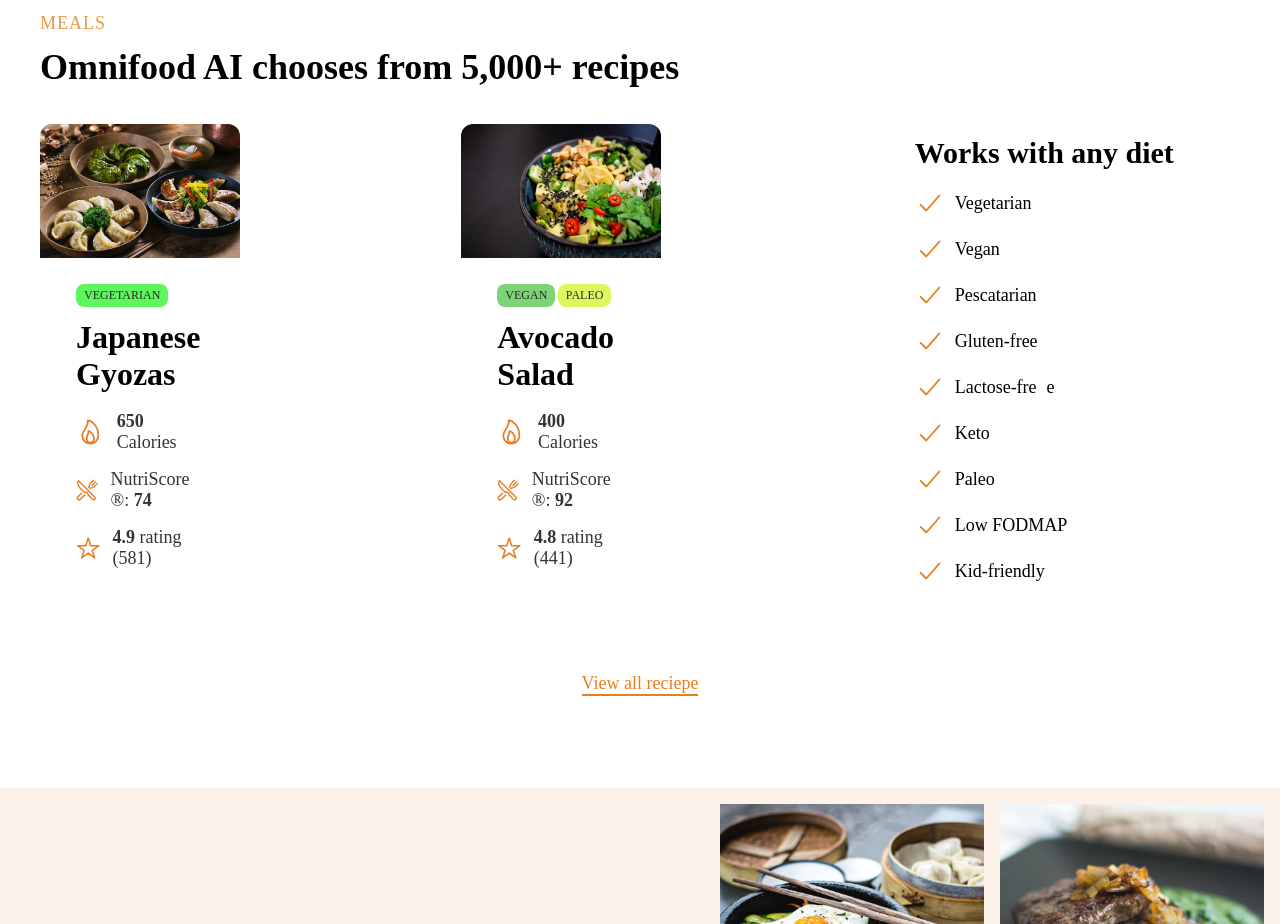
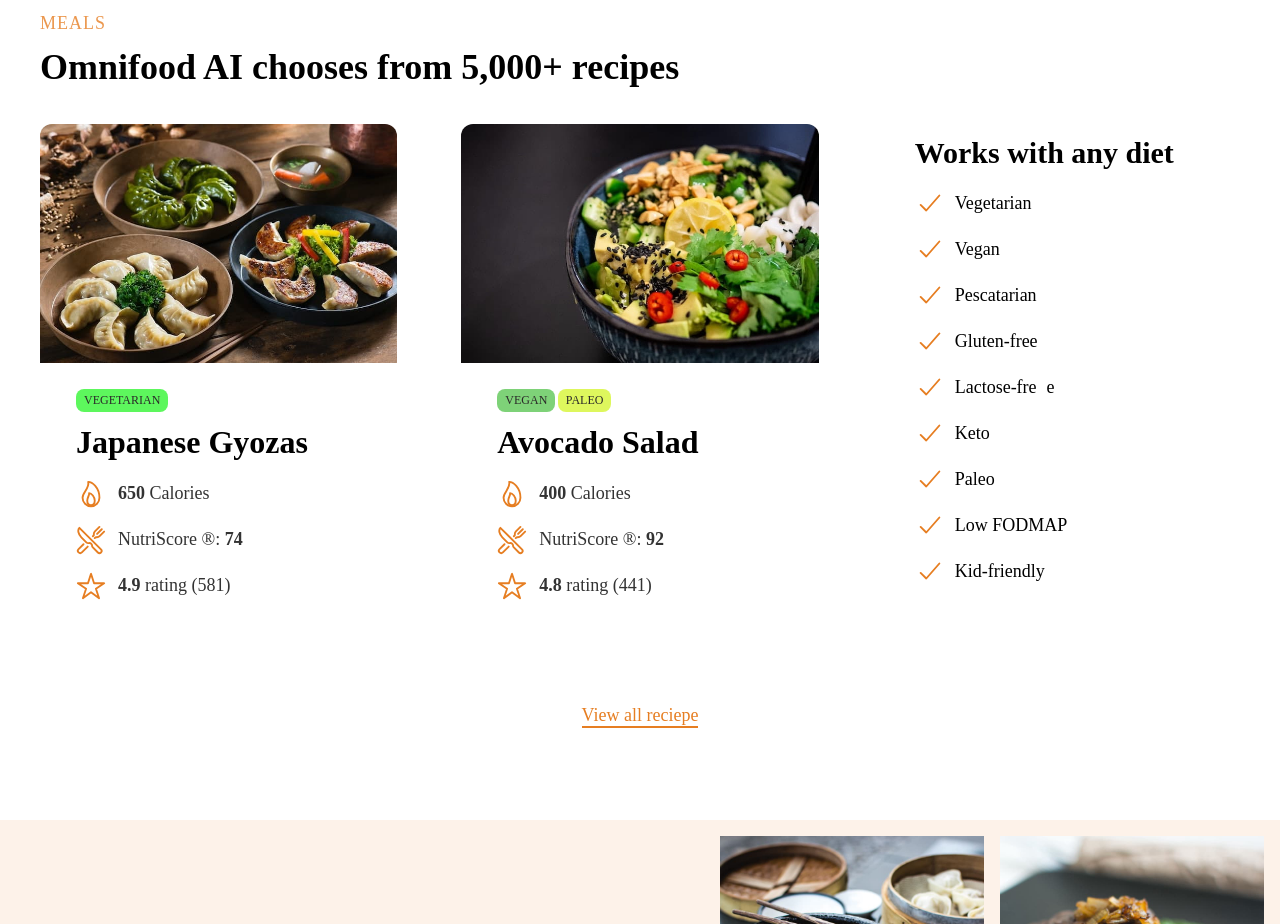
Before and after one commit to Nandyfied/omnifood, a plain HTML site: page index.html in a window 1280 px wide. Shown: the part 2460-3384 px from the top of the page. Drawn offline with nearby package versions, Linux system fonts and the light colour scheme.

Commit message:
final push

```diff
--- a/CSS/style.css
+++ b/CSS/style.css
@@ -377,8 +377,8 @@ body {
 }
 
 .meal-card {
-  max-width: 20rem;
-  max-height: 200rem;
+  max-width: 60rem;
+  max-height: 60rem;
   border-radius: 1.2rem;
   overflow: hidden;
 }
```
